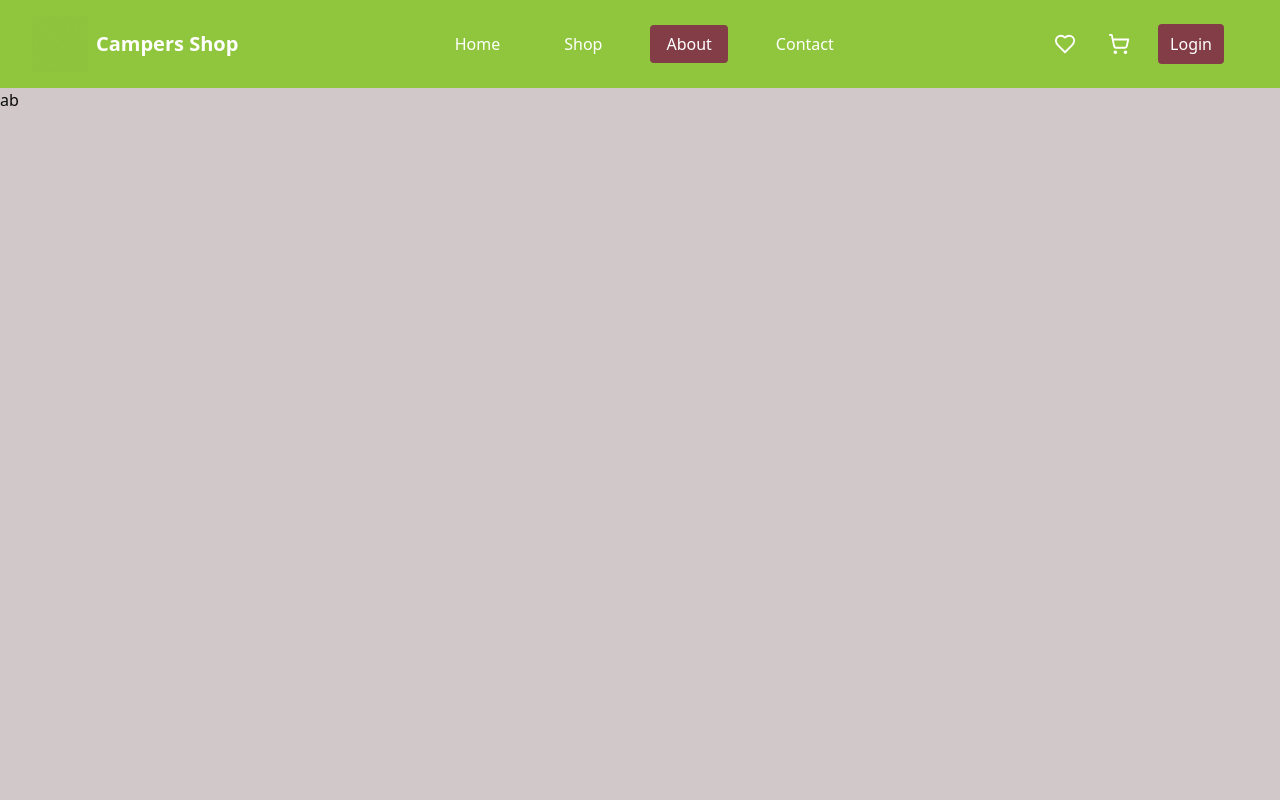
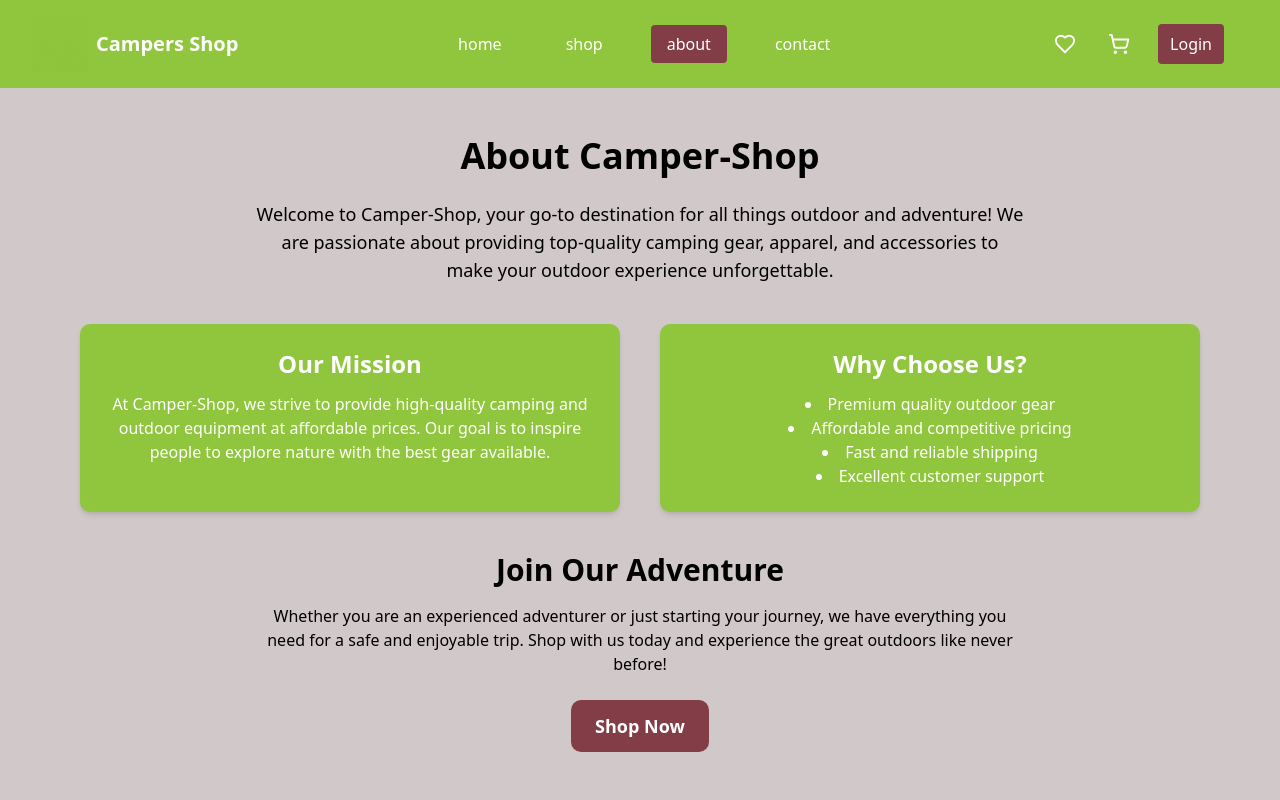
Before and after one commit to tawhid3482/Campers-shop-client, a React (Vite) app: page /about in a window 1280 px wide. Shown: the top 800 px of the page. Built offline with nearby package versions, Linux system fonts and the light colour scheme.

Commit message:
set product backend

```diff
--- a/src/pages/About/About.tsx
+++ b/src/pages/About/About.tsx
@@ -1,10 +1,55 @@
+import { Link } from "react-router-dom";
 
 const About = () => {
-    return (
-        <div>
-            ab
+  return (
+    <div className=" text-black py-12 px-6 md:px-20">
+      <div className="max-w-7xl mx-auto text-center">
+        <h1 className="text-4xl font-bold mb-6">About Camper-Shop</h1>
+        <p className="text-lg max-w-3xl mx-auto mb-6">
+          Welcome to Camper-Shop, your go-to destination for all things outdoor
+          and adventure! We are passionate about providing top-quality camping
+          gear, apparel, and accessories to make your outdoor experience
+          unforgettable.
+        </p>
+
+        <div className="grid grid-cols-1 md:grid-cols-2 gap-10 mt-10">
+          <div className="bg-[#90c63e] text-white p-6 rounded-lg shadow-md">
+            <h2 className="text-2xl font-bold mb-3">Our Mission</h2>
+            <p>
+              At Camper-Shop, we strive to provide high-quality camping and
+              outdoor equipment at affordable prices. Our goal is to inspire
+              people to explore nature with the best gear available.
+            </p>
+          </div>
+
+          <div className="bg-[#90c63e] text-white p-6 rounded-lg shadow-md">
+            <h2 className="text-2xl font-bold mb-3">Why Choose Us?</h2>
+            <ul className="list-disc list-inside">
+              <li>Premium quality outdoor gear</li>
+              <li>Affordable and competitive pricing</li>
+              <li>Fast and reliable shipping</li>
+              <li>Excellent customer support</li>
+            </ul>
+          </div>
         </div>
-    );
+
+        <div className="mt-10">
+          <h2 className="text-3xl font-bold mb-4">Join Our Adventure</h2>
+          <p className="max-w-3xl mx-auto mb-6">
+            Whether you are an experienced adventurer or just starting your
+            journey, we have everything you need for a safe and enjoyable trip.
+            Shop with us today and experience the great outdoors like never
+            before!
+          </p>
+          <Link to={"/shop"}>
+            <button className="bg-[#833d47] text-white px-6 py-3 rounded-lg text-lg font-semibold hover:bg-[#6d2c3a] transition">
+              Shop Now
+            </button>
+          </Link>
+        </div>
+      </div>
+    </div>
+  );
 };
 
 export default About;
--- a/src/pages/Navbar/Navbar.tsx
+++ b/src/pages/Navbar/Navbar.tsx
@@ -4,6 +4,7 @@ import { Link, useLocation } from "react-router-dom";
 import logo from "../../assets/images/logo.gif";
 import { logout, selectCurrentUser } from "../../redux/features/auth/authSlice";
 import { useAppDispatch, useAppSelector } from "../../redux/features/hook";
+import { NavLink } from "react-router-dom";
 
 const Navbar = () => {
   const [isOpen, setIsOpen] = useState(false);
@@ -12,7 +13,7 @@ const Navbar = () => {
   const location = useLocation(); // Get current route
 
   // Navigation items
-  const navItems = ["Home", "Shop", "About", "Contact"];
+  const navItems = ["home", "shop", "about", "contact"];
 
   return (
     <nav className="bg-[#90c63e] p-4 text-white">
@@ -28,12 +29,12 @@ const Navbar = () => {
         {/* Desktop Navigation */}
         <ul className="hidden md:flex items-center space-x-4 md:space-x-6 lg:space-x-8">
           {navItems.map((item) => {
-            const path = item === "Home" ? "/" : `/${item.toLowerCase()}`;
+            const path = item === "home" ? "/" : `/${item.toLowerCase()}`;
             const isActive = location.pathname === path; // Check if active
 
             return (
               <li key={item}>
-                <Link
+                <NavLink
                   to={path}
                   className={`px-4 py-2 rounded transition duration-200 ${
                     isActive
@@ -42,7 +43,7 @@ const Navbar = () => {
                   }`}
                 >
                   {item}
-                </Link>
+                </NavLink>
               </li>
             );
           })}
@@ -114,19 +115,19 @@ const Navbar = () => {
         <div className="md:hidden bg-[#692f38] text-white py-3">
           <ul className="flex flex-col items-center space-y-4">
             {navItems.map((item) => {
-              const path = item === "Home" ? "/" : `/${item.toLowerCase()}`;
+              const path = item === "home" ? "/" : `/${item.toLowerCase()}`;
               const isActive = location.pathname === path;
 
               return (
                 <li key={item}>
-                  <Link
+                  <NavLink
                     to={path}
                     className={`block px-4 py-2 rounded transition duration-200 ${
                       isActive ? "bg-[#90c63e]" : "hover:bg-[#90c63e]"
                     }`}
                   >
                     {item}
-                  </Link>
+                  </NavLink>
                 </li>
               );
             })}
--- a/src/pages/Shop/Shop.tsx
+++ b/src/pages/Shop/Shop.tsx
@@ -11,34 +11,11 @@ import {
 import { Slider } from "@/Components/ui/slider";
 import { Card, CardContent } from "@/Components/ui/card";
 import { Button } from "@/Components/ui/button";
+import { useGetAllProductsQuery } from "@/redux/features/products/productsApi";
 
 const Shop = () => {
-  const products = useMemo(
-    () => [
-      {
-        id: 1,
-        name: "Camping Tent",
-        price: 120,
-        img: "https://media.gettyimages.com/id/142533334/photo/yellow-dome-tent-with-open-zip-enclosure.jpg?s=612x612&w=gi&k=20&c=DppLRA2cr7SKvArCFx_9wKXqSPBZWKflFz2KlhUipLA=",
-        category: "outdoor",
-      },
-      {
-        id: 2,
-        name: "Backpacking Stove",
-        price: 45,
-        img: "https://cdn.shopify.com/s/files/1/0589/1512/7436/products/KoveaExpedition_900x.jpg?v=1650601086",
-        category: "tours",
-      },
-      {
-        id: 3,
-        name: "Sleeping Bag",
-        price: 85,
-        img: "https://rukminim2.flixcart.com/image/850/1000/ku04o7k0/sleeping-bag/h/m/e/190-190-cm-x-80-cm-best-quality-sleeping-bags-in-rectangular-original-imag782gm6abrcp2.jpeg?q=90&crop=false",
-        category: "tours",
-      },
-    ],
-    []
-  );
+  const { data } = useGetAllProductsQuery(undefined);
+  const products = useMemo(() => data?.data || [], [data]); // Fix API response access
 
   const [search, setSearch] = useState("");
   const [category, setCategory] = useState("all");
@@ -51,7 +28,7 @@ const Shop = () => {
         product.name.toLowerCase().includes(search.toLowerCase())
       )
       .filter((product) =>
-        category !== "all" ? product.category === category : true
+        category !== "all" ? product.category._id === category : true
       )
       .filter(
         (product) =>
@@ -78,10 +55,8 @@ const Shop = () => {
         />
 
         {/* Price Range Filter */}
-        <div className="">
-          <label className="block text-sm font-semibold mb-1">
-            Price Range
-          </label>
+        <div>
+          <label className="block text-sm font-semibold mb-1">Price Range</label>
           <Slider
             min={0}
             max={1000}
@@ -100,10 +75,16 @@ const Shop = () => {
           </SelectTrigger>
           <SelectContent>
             <SelectItem value="all">All Categories</SelectItem>
-            <SelectItem value="tours">Tours</SelectItem>
-            <SelectItem value="electronics">Electronics</SelectItem>
-            <SelectItem value="clothing">Clothing</SelectItem>
-            <SelectItem value="outdoor">Outdoor</SelectItem>
+            {products
+              .map((p) => p.category)
+              .filter(
+                (v, i, self) => self.findIndex((c) => c._id === v._id) === i
+              ) // Remove duplicate categories
+              .map((c) => (
+                <SelectItem key={c._id} value={c._id}>
+                  {c.name}
+                </SelectItem>
+              ))}
           </SelectContent>
         </Select>
 
@@ -139,11 +120,11 @@ const Shop = () => {
         <div className="grid grid-cols-1 sm:grid-cols-2 md:grid-cols-3 lg:grid-cols-4 gap-6">
           {filteredProducts.map((product) => (
             <Card
-              key={product.id}
+              key={product._id}
               className="p-4 bg-white shadow-md rounded-lg transition-transform transform hover:scale-105"
             >
               <img
-                src={product.img}
+                src={product.image}
                 alt={product.name}
                 className="w-full h-40 object-cover rounded-md mb-4"
               />
@@ -153,8 +134,8 @@ const Shop = () => {
                 </h3>
                 <p className="text-gray-600">${product.price}</p>
                 <Link
-                  to={`/product/${product.id}`}
-                  className="block mt-2 text-center bg-blue-600 text-white py-2 rounded-lg hover:bg-blue-700 transition-colors"
+                  to={`/product/${product._id}`}
+                  className="block mt-2 text-center bg-[#833d47] text-white py-2 rounded-lg hover:bg-[#90c63e] transition-colors"
                 >
                   View Details
                 </Link>
```
